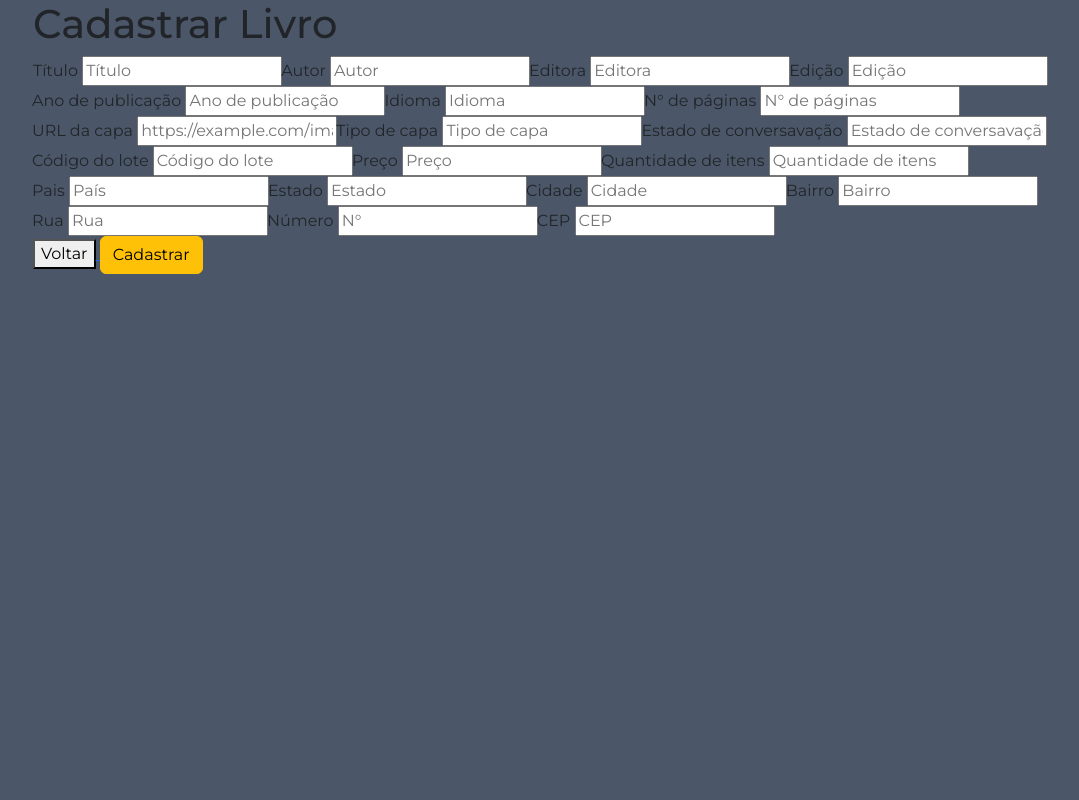
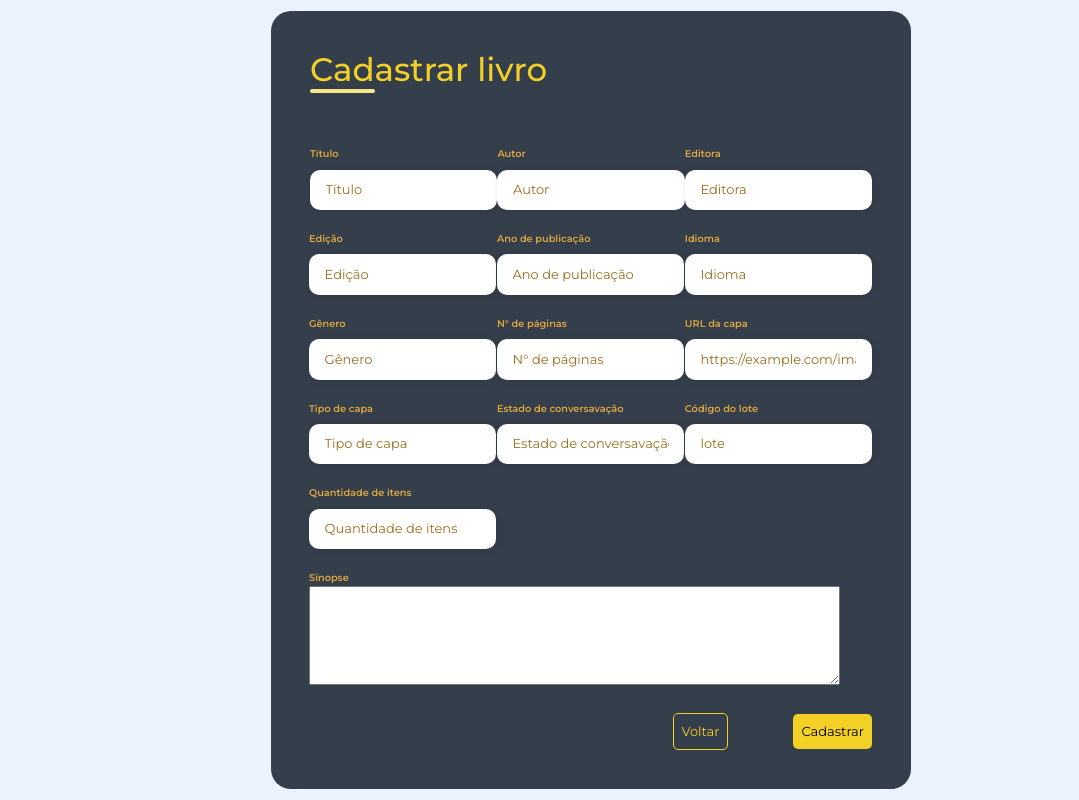
Before and after one commit to RenanLopesIF/proj-integrador, a CodeIgniter 4 app: the page made by app/Views/cadastro_livro.php in a window 1280 px wide. Shown: the whole page, without its empty margins (49-1128 px from the left). Run offline with PHP 8.4 and a stand-in for CodeIgniter, Linux system fonts and the light colour scheme; the template is opened without the code that fills it, so the values that code supplies are empty; some libraries are stand-ins or nearby versions; some web fonts are replaced.

Commit message:
feat: add cadastro de livros e lote

```diff
--- a/app/Controllers/CadastroUsuario.php
+++ b/app/Controllers/CadastroUsuario.php
@@ -14,7 +14,7 @@ class CadastroUsuario extends BaseController
         $usuariosModel = new \App\Models\UsuariosModel();
         $res = $usuariosModel->insertOne($_POST);
 
-        if ($res) redirect()->route('cadastrar/feedback/sucesso');
-        else return redirect("cadastrar/feedback/erro");
+        if ($res) return redirect('cadastrar/usuario/feedback/sucesso');
+        else return redirect("cadastrar/usuario/feedback/erro");
     }
 }
--- a/app/Views/cadastro_livro.php
+++ b/app/Views/cadastro_livro.php
@@ -14,10 +14,10 @@
 <body>
     <div class="container">
 
-        <form id="form" action="#" method="POST">
+        <form id="form" action="<?= base_url("/cadastrar/livro/inserir") ?>" method="POST">
             <div class="form-header">
                 <div class="title">
-                    <h1>Cadastrar Livro</h1>
+                    <h1>Cadastrar livro</h1>
                 </div>
             </div>
             <div class="input-group">
@@ -53,6 +53,11 @@
                 </div>
 
                 <div class="input-box">
+                    <label for="genero">Gênero</label>
+                    <input id="genero" type="genero" name="genero" placeholder="Gênero" required>
+                </div>
+
+                <div class="input-box">
                     <label for="paginas">N° de páginas</label>
                     <input id="paginas" type="number" name="paginas" placeholder="N° de páginas" required>
                 </div>
@@ -68,18 +73,13 @@
                 </div>
 
                 <div class="input-box">
-                    <label for="conversavacao">Estado de conversavação</label>
-                    <input id="conversavacao" type="text" name="conversavacao" placeholder="Estado de conversavação" required>
+                    <label for="conservacao">Estado de conversavação</label>
+                    <input id="conservacao" type="text" name="conservacao" placeholder="Estado de conversavação" required>
                 </div>
 
                 <div class="input-box">
                     <label for="lote">Código do lote</label>
-                    <input id="lote" type="text" name="lote" placeholder="Código do lote" required>
-                </div>
-
-                <div class="input-box">
-                    <label for="preco">Preço</label>
-                    <input id="preco" type="number" name="preco" placeholder="Preço" required>
+                    <input id="lote" type="text" name="lote" placeholder="lote" required>
                 </div>
 
                 <div class="input-box">
@@ -88,36 +88,8 @@
                 </div>
 
                 <div class="input-box">
-                    <label for="pais">Pais</label>
-                    <input id="pais" type="text" name="pais" placeholder="País" required>
-                </div>
-
-                <div class="input-box">
-                    <label for="Estado">Estado</label>
-                    <input id="estado" type="text" name="estado" placeholder="Estado" required>
-                </div>
-
-                <div class="input-box">
-                    <label for="cidade">Cidade</label>
-                    <input id="cidade" type="text" name="cidade" placeholder="Cidade" required>
-                </div>
-
-                <div class="input-box">
-                    <label for="bairro">Bairro</label>
-                    <input id="bairro" type="text" name="bairro" placeholder="Bairro" required>
-                </div>
-
-                <div class="input-box">
-                    <label for="rua">Rua</label>
-                    <input id="rua" type="text" name="rua" placeholder="Rua" required>
-                </div>
-                <div class="input-box">
-                    <label for="numero">Número</label>
-                    <input id="numero" type="text" name="numero" placeholder="N°" required>
-                </div>
-                <div class="input-box">
-                    <label for="cep">CEP</label>
-                    <input id="cep" type="text" name="cep" placeholder="CEP" required>
+                    <label for="sinopse">Sinopse</label>
+                    <textarea name="sinopse" id="sinopse" cols="70" rows="5"></textarea>
                 </div>
 
             </div>
--- a/app/Views/formulario_cadastro.php
+++ b/app/Views/formulario_cadastro.php
@@ -16,7 +16,7 @@
         <div class="form-image">
             <img src="assets/img/moça_dog.svg" alt="">
         </div>
-        <form id="form" action="<?= base_url("/cadastrar/inserir") ?>" method="POST">
+        <form id="form" action="<?= base_url("/cadastrar/usuario/inserir") ?>" method="POST">
             <div class="form-header">
                 <div class="title">
                     <h1>Cadastre-se</h1>
--- a/app/Views/login.php
+++ b/app/Views/login.php
@@ -26,7 +26,7 @@
 
     <script>
         function cadastrar() {
-            window.location = "<?= base_url('/cadastrar') ?>"
+            window.location = "<?= base_url('/cadastrar/usuario') ?>"
         };
 
         document.querySelector("#login-btn-cadastrar").onclick = cadastrar;
--- a/public/cadastro_livro/formulario.css
+++ b/public/cadastro_livro/formulario.css
@@ -0,0 +1,188 @@
+*{
+    padding: 0;
+    margin: 0;
+    box-sizing: border-box;
+    font-size: 13px;
+
+}
+body{
+    display: flex;
+    align-items: center;
+    justify-content: center;
+    width: 100%;
+    height: 100vh;
+    font-family: 'Montserrat', sans-serif;
+    background-color: var(--color-cinza-50);
+}
+.container{
+    display: grid;
+    grid-template-columns: 1fr;
+    background-color: var(--color-cinza-700);
+    border-radius: 20px;
+    padding: 3rem;
+}
+
+.form{
+    padding: 40px 0 10px 10px;
+}
+
+.form-header{
+    display: flex;
+    margin-bottom: 3rem;
+    justify-content: space-between;
+    color: var(--color-amarelo-400);
+}
+.login-button button{
+    border: none;
+    background-color: var(--color-amarelo-400);
+    color: white;
+    padding: 0.4rem 1rem;
+    border-radius: 5px;
+    cursor: pointer;
+}
+.login-button button:hover{
+    transition: all 1s;
+    background-color: var(--color-amarelo-500);
+}
+.login-button button a{
+    text-decoration: none;
+    font-weight: 500;
+    color: white;
+}
+.form-header h1::after{
+    content: '';
+    display: block;
+    width: 5rem;
+    height: 0.3rem;
+    background-color: var(--color-amarelo-200);
+    margin: 0 auto;
+    position: absolute;
+    border-radius: 10px;
+}
+.input-group{
+    display: flex;
+    flex-wrap: wrap;
+    justify-content: space-between;
+    padding: 1rem 0;
+}
+.input-box{
+    display: flex;
+    flex-direction: column;
+    margin-bottom: 1.1rem;
+}
+.input-box input{
+    margin: 0.6rem 0;
+    padding: 0.8rem 1.2rem;
+    border: none;
+    border-radius: 10px;
+    box-shadow: 1px 1px 6px #0000001c;
+}
+.input-box input:hover{
+    background-color: var(--color-amarelo-200);
+    transition: all 1s;
+}
+.input-box input:focus-visible{
+    outline: 1px solid var(--color-amarelo-200);
+}
+.input-box label,
+.gender-title h6{
+font-size: 0.75rem;
+font-weight: 600;
+color: var(--color-beje-400);
+}
+.input-box input::placeholder{
+    color: var(--color-beje-600);
+}
+.gender-group{
+    display: flex;
+    justify-content: space-between;
+    margin-top: 0.62rem;
+    padding: 0 0 0.5rem;
+}
+.gender-input{
+    display: flex;
+    align-items: center;
+}
+.gender-input input{
+    margin-right: 0.35rem;
+}
+.gender-input label{
+    font-size: 0.81rem;
+    font-weight: 600;
+    color: var(--color-beje-400);
+}
+
+.buttons {
+    display: flex;
+    flex-direction: row;
+    align-items: center;
+    justify-content: right;
+}
+
+.buttons button{
+    border: none;
+    background-color: var(--color-amarelo-400);
+    color: rgb(0, 0, 0);
+    padding: 0.62rem;
+    border-radius: 5px;
+    cursor: pointer;
+}
+.buttons button:hover{
+    color: white;
+}
+.bttwo:hover{
+    color: white;
+}
+.buttons button a{
+    text-decoration: none;
+    font-size: 0.93rem;
+    font-weight: 500;
+    color: white;
+}
+
+#btn-back{
+    background-color: transparent;
+    border: 1px solid var(--color-amarelo-400);
+    color:  var(--color-amarelo-400);
+    margin-right: 5rem;
+}
+
+#btn-back:hover{
+    background-color: var(--color-cinza-800);
+}
+
+#btn-back:active{
+    background-color: var(--color-cinza-600);
+}
+
+@media screen and (max-width: 1330px){
+    .form-image{
+        display: none;
+    }
+    .container{
+        width: 50%;
+    }
+    .form{
+        width: 100%;
+
+    }
+}
+@media screen and (max-width:1064px){
+    .container{
+        width: 90%;
+        min-height: 100%;
+        flex: 1;
+    }
+    .input-group{
+        padding-right: 5rem;
+    }
+    .gender-input{
+        margin-top: 2rem;
+    }
+    .gender-group{
+        flex-direction: column;
+    }
+    .gender-input{
+        margin-top: 0.5rem;
+    }
+}
--- a/public/style.css
+++ b/public/style.css
@@ -2,7 +2,7 @@
 
 body{
     font-family: 'Montserrat', sans-serif;
-    background-color: var(--color-cinza-600);
+    /* background-color: var(--color-cinza-600); */
 }
 
 :root {
```
Also changed, not shown: app/Config/Routes.php (+14 -4 lines), app/Controllers/CadastroLivro.php (added, +20 -0 lines), app/Controllers/CadastroLote.php (added, +20 -0 lines), app/Controllers/Feedback.php (+44 -4 lines), app/Models/EstoqueLivrosModel.php (+39 -0 lines), app/Models/LivrosModel.php (+35 -1 lines), app/Views/cadastro_lote.php (added, +78 -0 lines).
